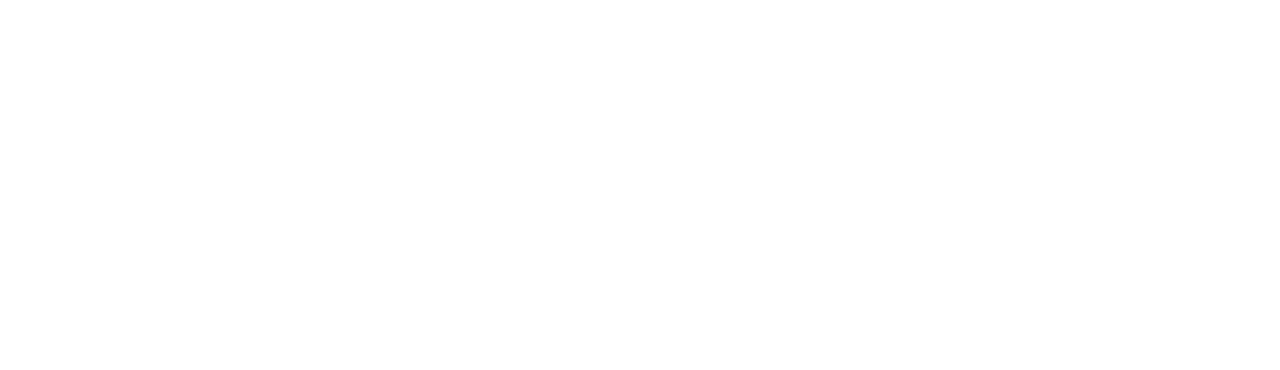
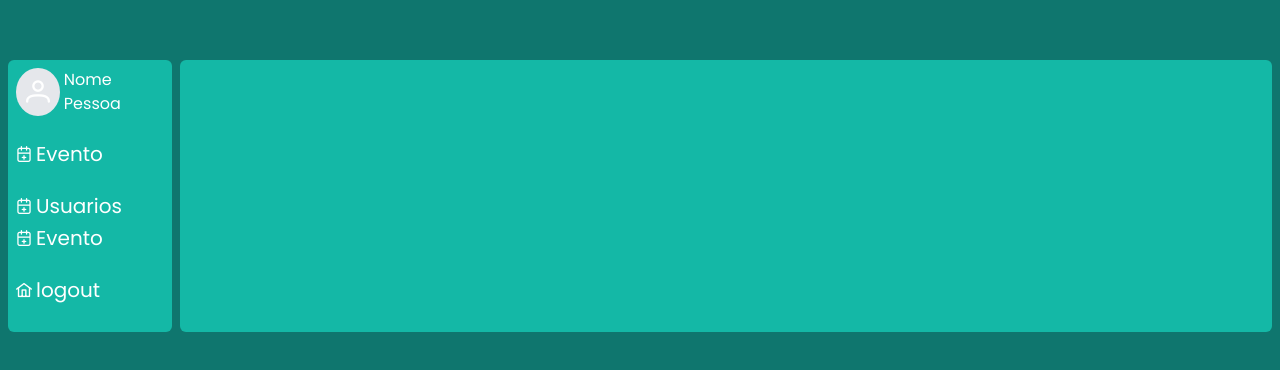
Before and after one commit to labtech-udf/labtech-react-app, a React (Vite) app: page /admin in a window 1280 px wide. Before the commit this address had no page. Shown: the part 204-574 px from the top of the page. Built offline with nearby package versions, Linux system fonts and the light colour scheme.

Commit message:
Adicionado tela dashboard, config rotas evento, disable validação login

```diff
--- a/package.json
+++ b/package.json
@@ -15,6 +15,7 @@
     "@hookform/resolvers": "^3.3.2",
     "axios": "^1.5.1",
     "primeflex": "^3.3.1",
+    "primeicons": "^6.0.1",
     "primereact": "^10.0.2",
     "react": "^18.2.0",
     "react-dom": "^18.2.0",
--- a/src/app.tsx
+++ b/src/app.tsx
@@ -3,6 +3,10 @@
 
 import { AuthProvider } from "@contexts/AuthContext";
 import { Router } from "@router/index";
+import 'primereact/resources/themes/lara-light-teal/theme.css'; //theme
+import 'primereact/resources/primereact.min.css'; //core css
+import 'primeicons/primeicons.css'; //icons
+// import 'primeflex/primeflex.css'; // flex
 
 import "./styles/global.css";
 
--- /dev/null
+++ b/src/components/Dashboard/index.tsx
@@ -0,0 +1,51 @@
+import { Avatar } from "primereact/avatar";
+import React from "react";
+import { Link } from "react-router-dom";
+
+export function HeaderDash() {
+  return (
+    <div
+      className="w-auto flex flex-col gap-1 p-2"
+      style={{
+        backgroundColor: "var(--primary-color)",
+        color: "var(--primary-color-text)",
+        borderRadius: "var(--border-radius)",
+      }}
+    >
+      <section className="flex gap-1 items-center">
+        <Avatar
+          icon="pi pi-user"
+          size="large"
+          shape="circle"
+          style={{ color: "#ffffff" }}
+        />
+        <p className="m-0">Nome Pessoa</p>
+      </section>
+      <section className="flex flex-col gap-1">
+        <Link to="/admin/evento" className="py-5">
+          <span className="flex gap-1 items-center text-xl">
+            <link rel="stylesheet" href="" />
+            <i className="pi pi-calendar-plus"></i>
+            <p>Evento</p>
+          </span>
+        </Link>
+        <span className="flex gap-1 items-center text-xl">
+          <i className="pi pi-calendar-plus"></i>
+          <p>Usuarios</p>
+        </span>
+        <span className="flex gap-1 items-center text-xl">
+          <i className="pi pi-calendar-plus"></i>
+          <p>Evento</p>
+        </span>
+
+        <Link to="/" className="py-5">
+          <span className="flex gap-1 items-center text-xl">
+            <link rel="stylesheet" href="" />
+            <i className="pi pi-home"></i>
+            <p>logout</p>
+          </span>
+        </Link>
+      </section>
+    </div>
+  );
+}
--- a/src/components/Header/index.tsx
+++ b/src/components/Header/index.tsx
@@ -1,5 +1,6 @@
 import React from "react";
 import spotIcon from "@assets/icons/spot-icon.svg";
+import { Link } from "react-router-dom";
 
 export function Header() {
   return (
@@ -16,7 +17,7 @@
       <span className="text-neutral-800 font-bold text-3xl">Logo</span>
 
       <div className="flex items-center justify-center gap-14 text-neutral-600">
-        <span>Entrar</span>
+      <Link to="/login">Entrar</Link>
         <span>Onde vc está</span>
       </div>
     </header>
--- a/src/components/LoginForm/index.tsx
+++ b/src/components/LoginForm/index.tsx
@@ -44,8 +44,9 @@
 
   const onSubmit: SubmitHandler<LoginFields> = async (data) => {
     console.log(data);
-    authenticate(data);
-    reset(defaultValues);
+    // authenticate(data);
+    // reset(defaultValues);
+    return <Link to="/admin" />;
   };
 
   return (
@@ -111,18 +112,15 @@
           </button>
         </div>
 
-        <button
-          className="mt-8 bg-blue-500 w-32 rounded-2xl px-2 py-3 font-bold text-xs shadow-md text-white"
-          type="submit"
-        >
-          Entrar
+        <button className="mt-8 bg-blue-500 w-32 rounded-2xl px-2 py-3 font-bold text-xs shadow-md text-white">
+          <Link to="/admin">Entrar</Link>
         </button>
       </div>
 
       <div className="mt-5">
         <span>
           Não tem conta?{" "}
-          <Link to="/cadastro" className="text-blue-600 underline">
+          <Link to="/login" className="text-blue-600 underline">
             Cadastre-se aqui
           </Link>
         </span>
--- a/src/contexts/AuthContext.tsx
+++ b/src/contexts/AuthContext.tsx
@@ -30,7 +30,7 @@
   const [token, setToken] = useState("");
 
   async function authenticate({ Email, Senha }: SignInDTO) {
-    setIsAuthenticated(true); // Remover
+    // setIsAuthenticated(true); // Remover
 
     //  modificar o que for necessário quando o endpoint de autenticação estiver funcionando
     try {
--- /dev/null
+++ b/src/pages/Dashboard/evento/index.tsx
@@ -0,0 +1,8 @@
+import React from "react";
+export function Evento() {
+  return(
+    <div>
+      evento
+    </div>
+  );
+}
--- a/src/pages/Dashboard/index.tsx
+++ b/src/pages/Dashboard/index.tsx
@@ -1,12 +1,34 @@
-// Exemplo
-import React from "react"
-import { Link } from "react-router-dom"
+import { HeaderDash } from '@components/Dashboard';
+import React from 'react';
+import { Outlet, Route, Routes } from 'react-router-dom';
+
+import { Evento } from './evento';
 
 export function DashBoard() {
   return (
-    <>
-      <h1>Aqui é a página de dashboard</h1>
-      <Link to="/home">Agora quero voltar p home</Link>
-    </>
-  )
+    <section
+      className="w-full h-screen flex items-center"
+      style={{ backgroundColor: "var(--highlight-bg)" }}
+    >
+      <section className="w-full flex flex-row p-2 gap-2">
+        <section style={{ width: "15%" }}>
+          <HeaderDash />
+        </section>
+        <section
+          className="w-full flex flex-col gap-1 p-2"
+          style={{
+            backgroundColor: "var(--primary-color)",
+            color: "var(--primary-color-text)",
+            borderRadius: "var(--border-radius)",
+          }}
+        >
+          <Routes>
+            <Route path="evento" element={<Evento />} />
+            {/* Adicione mais rotas aqui conforme necessário */}
+          </Routes>
+          <Outlet />
+        </section>
+      </section>
+    </section>
+  );
 }
--- a/src/pages/Home/index.tsx
+++ b/src/pages/Home/index.tsx
@@ -6,7 +6,7 @@
 
 export function Home() {
   return (
-    <section className="w-full flex flex-col justify-between">
+    <section className="w-full h-screen flex flex-col justify-between">
       <Header />
       <div className="h-full">
         <div className="px-16 pt-8 w-full h-96">
--- a/src/router/index.tsx
+++ b/src/router/index.tsx
@@ -7,20 +7,28 @@
 
 // Private Pages
 import { Home } from "@pages/Home";
+import { DashBoard } from "@pages/Dashboard";
 
 export function Router() {
   return (
     <BrowserRouter>
       <Routes>
-        <Route element={<AuthGuard isPrivate={false} />}>
+        {/* disabled para uso local */}
+        {/* <Route element={<AuthGuard isPrivate={false} />}> */}
+        <Route>
           <Route path="/login" element={<Login />} />
           <Route path="/cadastro" element={<Cadastro />} />
         </Route>
 
-        <Route element={<AuthGuard isPrivate />}>
+        {/* disabled para uso local */}
+        {/* <Route element={<AuthGuard isPrivate />}> */}
+        <Route>
           <Route path="/" element={<Home />}>
             {/* Qualquer outra rota privada que esteja dentro de home */}
           </Route>
+        </Route>
+        <Route>
+          <Route path="/admin/*" element={<DashBoard/>} ></Route>
         </Route>
       </Routes>
     </BrowserRouter>
```
